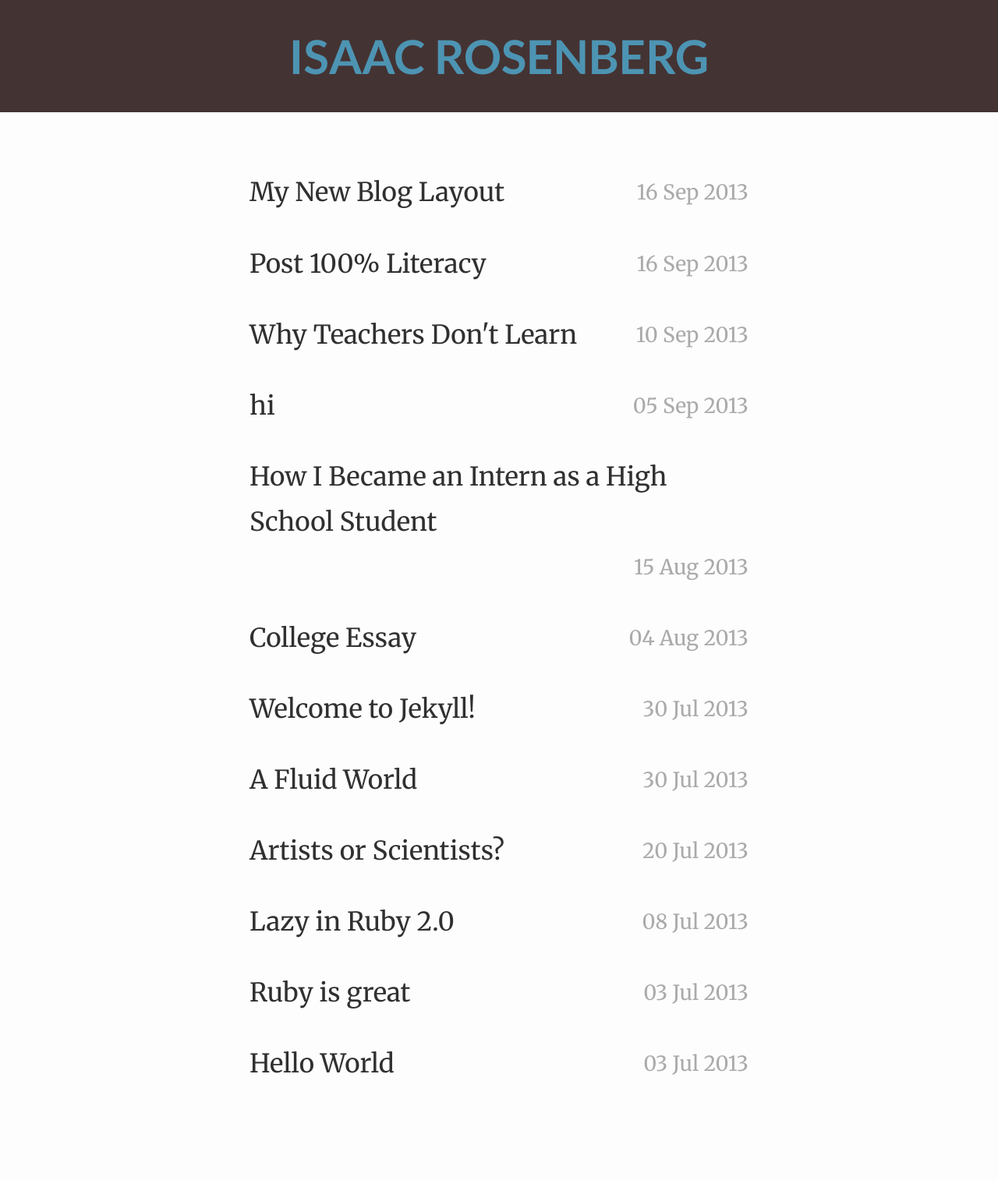
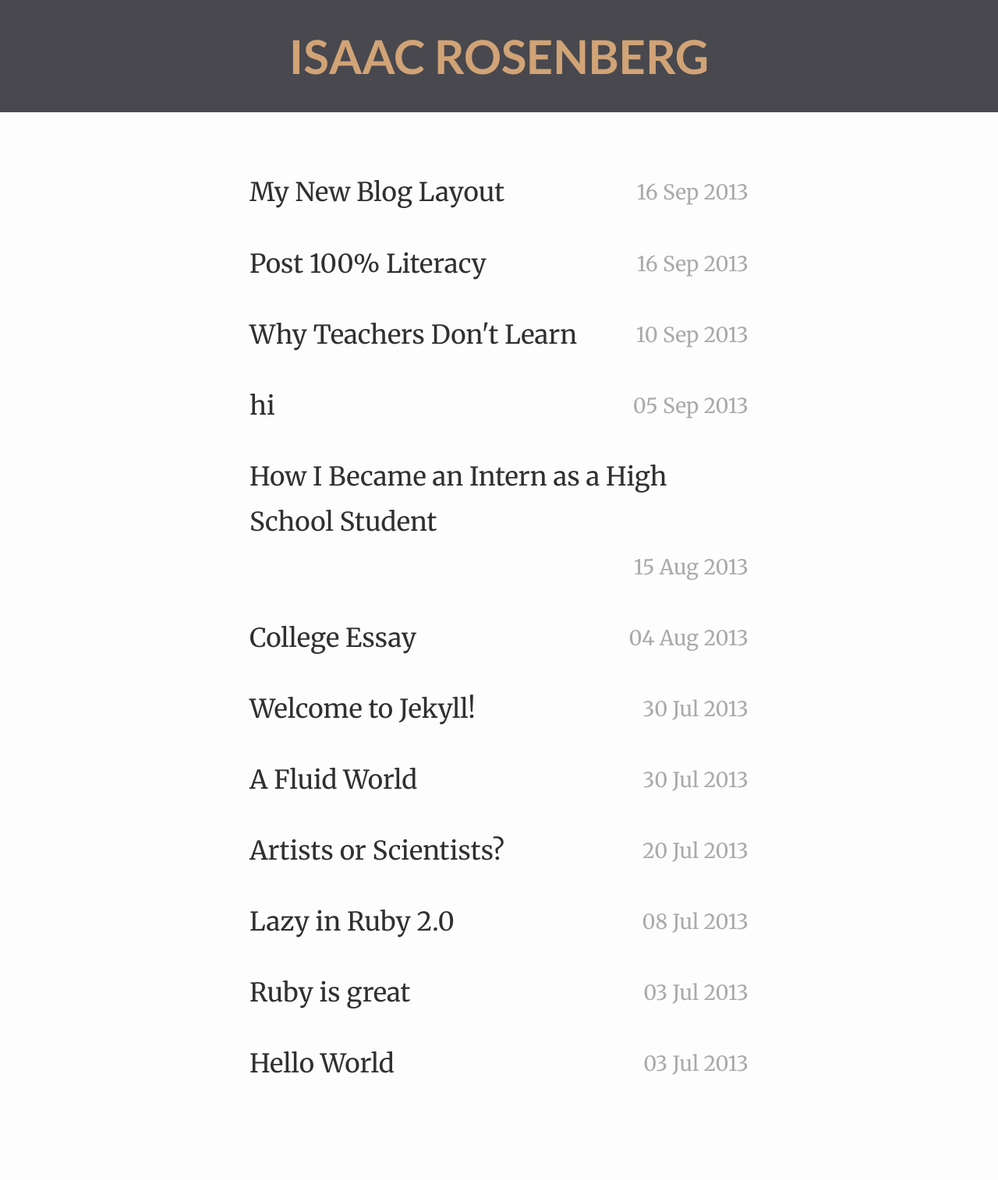
Before and after one commit to irosenb/blog, a Jekyll site: the page built from index.html, in a window 1280 px wide. Shown: the whole page at 78% size. Built offline with Jekyll 4.4.1, drawn with Linux system fonts in a browser that asks for light colours; Markdown is read by kramdown in place of the engine named in the settings.

Commit message:
changed colors

```diff
--- a/css/main.css
+++ b/css/main.css
@@ -117,7 +117,7 @@ ul.posts span {
 }
 
 .header {
-  background-color: #433;
+  background-color: #48484e;
 }
 
 .header a {
@@ -136,7 +136,7 @@ ul.posts span {
 
 .header h1.title a {
   /*color: #a00;*/
-  color: #4d94b3;
+  color: #d1a376;
 }
 
 .site .meta {
```
